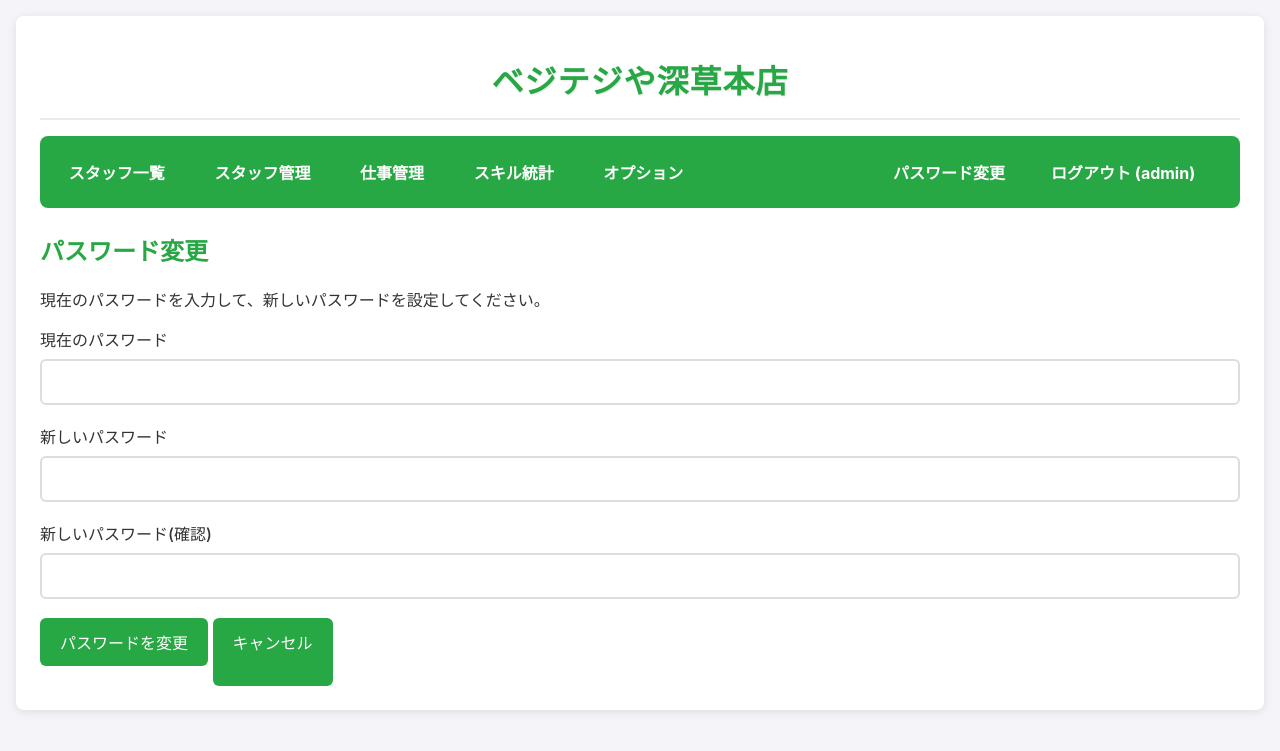
After one commit to highEna1000/vegetejiya-fukakusa, a Flask app: page /change_password in a window 1280 px wide. The commit adds this page. Shown: the top 751 px of the page. Run offline with Flask 3, Linux system fonts and the light colour scheme; a user stored in the database is signed in; some libraries are stand-ins or nearby versions.

Commit message:
スタッフが自分のパスワードを変更できる機能を追加
- ChangePasswordFormを作成（現在のパスワード確認付き）
- /change_passwordルートを追加（全ユーザー対象）
- change_password.htmlテンプレートを作成
- ナビゲーションメニューに「パスワード変更」リンクを追加
- 管理者権限は既存のまま維持

🤖 Generated with [Claude Code](https://claude.ai/code)

Co-Authored-By: Claude <noreply@anthropic.com>

```diff
--- a/app.py
+++ b/app.py
@@ -133,6 +133,12 @@ class SettingsForm(FlaskForm):
                                            ('all', '全スタッフが互いのスキルを表示')],
                                    validators=[DataRequired()])
     submit = SubmitField('設定を保存')
+
+class ChangePasswordForm(FlaskForm):
+    current_password = PasswordField('現在のパスワード', validators=[DataRequired()])
+    new_password = PasswordField('新しいパスワード', validators=[DataRequired(), Length(min=4, message='パスワードは4文字以上で入力してください')])
+    confirm_password = PasswordField('新しいパスワード(確認)', validators=[DataRequired(), EqualTo('new_password', message='パスワードが一致しません')])
+    submit = SubmitField('パスワードを変更')
 
 
 # -----------------------------------------------------------
@@ -347,6 +353,25 @@ def my_skills():
             skills_to_edit.append(UserSkill(user_id=current_user.id, task_id=task.id, can_do=False, task=task))
 
     return render_template('my_skills.html', user_to_edit=current_user, skills_to_edit=skills_to_edit)
+
+@app.route('/change_password', methods=['GET', 'POST'])
+@login_required
+def change_password():
+    """パスワード変更ページ（全ユーザー対象）"""
+    form = ChangePasswordForm()
+    if form.validate_on_submit():
+        # 現在のパスワードを確認
+        if not current_user.check_password(form.current_password.data):
+            flash('現在のパスワードが正しくありません。')
+            return render_template('change_password.html', form=form)
+
+        # 新しいパスワードを設定
+        current_user.set_password(form.new_password.data)
+        db.session.commit()
+        flash('パスワードを変更しました。')
+        return redirect(url_for('dashboard'))
+
+    return render_template('change_password.html', form=form)
 
 # ★★★ ここから新しい関数を追加 ★★★
 @app.route('/admin/edit_user/<int:user_id>', methods=['GET', 'POST'])
--- a/templates/base.html
+++ b/templates/base.html
@@ -294,6 +294,7 @@
             {% endif %}
           </div>
           <div class="nav-right">
+            <a href="{{ url_for('change_password') }}">パスワード変更</a>
             <a href="{{ url_for('logout') }}">ログアウト ({{ current_user.username }})</a>
           </div>
         {% endif %}
--- /dev/null
+++ b/templates/change_password.html
@@ -0,0 +1,51 @@
+{% extends "base.html" %}
+
+{% block title %}パスワード変更{% endblock %}
+
+{% block content %}
+  <div class="admin-layout">
+    <div class="form-container">
+      <h2>パスワード変更</h2>
+      <p>現在のパスワードを入力して、新しいパスワードを設定してください。</p>
+
+      <form method="POST" class="password-form">
+        {{ form.hidden_tag() }}
+
+        <div class="form-group">
+          {{ form.current_password.label(class="form-label") }}
+          {{ form.current_password(class="form-input") }}
+          {% if form.current_password.errors %}
+            {% for error in form.current_password.errors %}
+              <div class="form-error">{{ error }}</div>
+            {% endfor %}
+          {% endif %}
+        </div>
+
+        <div class="form-group">
+          {{ form.new_password.label(class="form-label") }}
+          {{ form.new_password(class="form-input") }}
+          {% if form.new_password.errors %}
+            {% for error in form.new_password.errors %}
+              <div class="form-error">{{ error }}</div>
+            {% endfor %}
+          {% endif %}
+        </div>
+
+        <div class="form-group">
+          {{ form.confirm_password.label(class="form-label") }}
+          {{ form.confirm_password(class="form-input") }}
+          {% if form.confirm_password.errors %}
+            {% for error in form.confirm_password.errors %}
+              <div class="form-error">{{ error }}</div>
+            {% endfor %}
+          {% endif %}
+        </div>
+
+        <div class="form-actions">
+          {{ form.submit(class="btn btn-primary") }}
+          <a href="{{ url_for('dashboard') }}" class="btn btn-secondary">キャンセル</a>
+        </div>
+      </form>
+    </div>
+  </div>
+{% endblock %}
```
